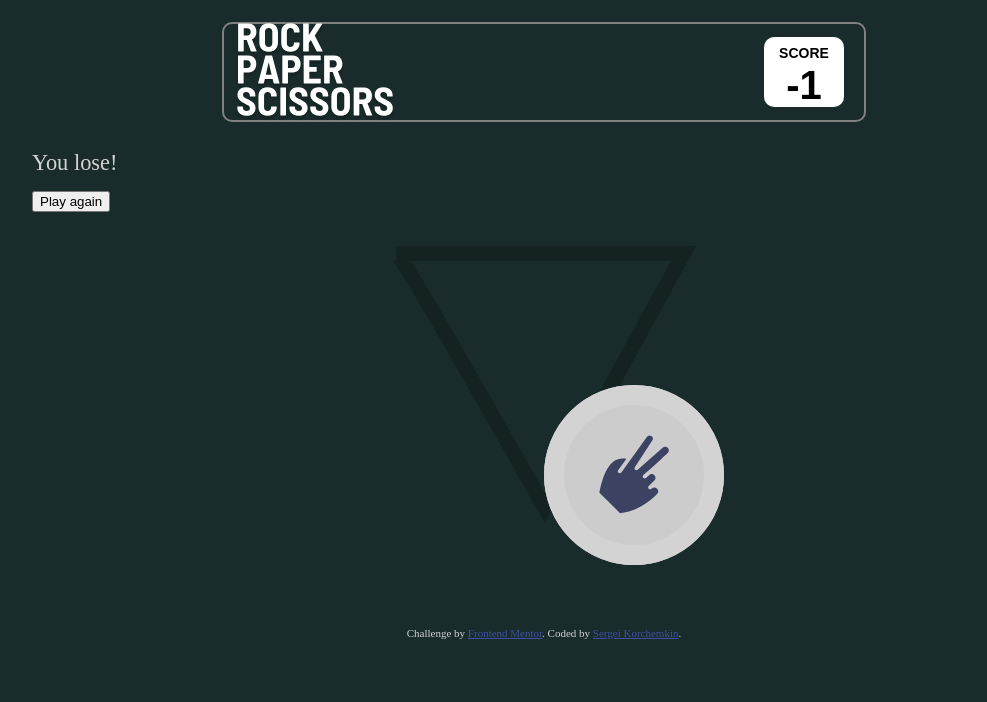
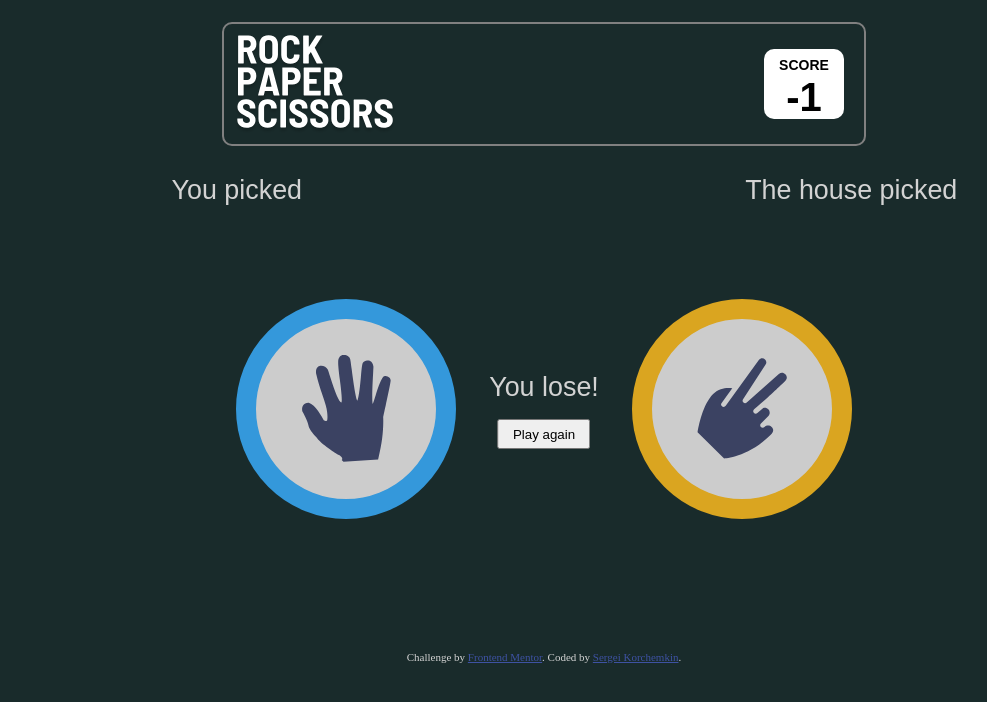
Before and after one commit to Alhxor/rock-paper-scissors, a React app: page / in a window 1280 px wide. Both pictures are taken after a click on the link 514 px from the left and 258 px from the top of the page. Shown: the whole page, without its empty margins (96-1083 px from the left). Built offline with nearby package versions, Linux system fonts and the light colour scheme.

Commit message:
Style game result page

```diff
--- a/src/components/App/App.css
+++ b/src/components/App/App.css
@@ -10,14 +10,14 @@ header {
     position: relative;
     min-width: 100px;
     width: 50vw;
-    height: 12vh;
+    height: 120px;
     margin: 1em auto;
     font-family: Arial;
     border-radius: 10px;
     border: 2px solid grey;
 }
 
-header::after {
+header::after, main::after {
     content: '';
     display: block;
     clear: both;
@@ -51,14 +51,3 @@ header::after {
     font-size: 40px;
     line-height: 1;
 }
-
-main {
-    position: relative;
-    background-position: center;
-    background-repeat: no-repeat;
-    min-width: 100px;
-    min-height: 50vh;
-    width: 80vw;
-    height: 60vh;
-    margin: 0 auto;
-}
--- a/src/components/App/App.js
+++ b/src/components/App/App.js
@@ -67,7 +67,7 @@ class App extends Component {
                     <div className='scoreNumber'>{score}</div>
                 </div>
             </header>
-            <main style={{backgroundImage: `url(${imgPath}bg-triangle.svg)`}}>
+            <main>
                 <Game
                     actions={ACTIONS}
                     imgPath={imgPath}
--- a/src/components/Choice/Choice.js
+++ b/src/components/Choice/Choice.js
@@ -1,10 +1,14 @@
 import React from 'react'
 
 export function Choice(props) {
-    const { className, image, onClick } = props;
-    return (
+    const { className, image, onClick, title } = props;
+    const header = (
+        <div className='label'>{title}</div>
+    )
+    return (<>
         <a className={className} onClick={() => onClick()}>
+            { title ? header : '' }
             <img src={image} />
         </a>
-    )
+    </>)
 }
--- a/src/components/Game/Game.css
+++ b/src/components/Game/Game.css
@@ -1,15 +1,10 @@
 .icon {
     display: inline-block;
-    position: absolute;
-    width: calc(60px + 10vmin);
-    height: calc(60px + 10vmin);
     background: #ccc;
     border-radius: 50%;
     border-width: 20px;
     border-style: solid;
     cursor: pointer;
-    left: 50%;
-    top: 50%;
 }
 
 .icon img {
@@ -21,17 +16,70 @@
     width: 50%;
 }
 
-.paper {
-    transform: translate(-120%, -120%);
-    border-color: #3498db;
+.result-layout {
+    position: relative;
+    /* margin-bottom: -20px; */
+    /* margin-top: 12em; */
 }
 
-.scissors {
-    transform: translate(20%, -120%);
-    border-color: goldenrod;
+.result-header::after {
+    content: '';
+    display: table;
+    clear: both;
 }
 
-.rock {
-    transform: translate(-50%, 0%);
-    border-color: crimson;
+.label {
+    text-align: center;
+    font-family: sans-serif;
+    font-size: 1.2em;
 }
+
+.float-left { float: left; }
+.float-right { float: right; }
+
+.w40 { width: 40%; }
+.w60px { width: 60px; }
+
+.blue-border { border-color: #3498db; }
+.yellow-border { border-color: goldenrod; }
+.red-border { border-color: crimson; }
+
+.normal {
+    width: calc(60px + 10vmin);
+    height: calc(60px + 10vmin);
+}
+
+.big {
+    width: calc(100px + 10vmin);
+    height: calc(100px + 10vmin);
+}
+
+.align-from-center {
+    position: absolute;
+    top: 50%;
+    left: 50%;
+}
+
+.center-middle { transform: translate(-50%, -50%); }
+
+.top-left { transform: translate(-120%, -120%); }
+.top-right { transform: translate(20%, -120%); }
+.bottom-center { transform: translate(-50%, 0%); }
+
+.left-middle { transform: translate(-140%, -50%); }
+.right-middle { transform: translate(40%, -50%); }
+
+button {
+    padding: 0.4em 1em;
+}
+
+.game {
+    position: relative;
+    background-position: center;
+    background-repeat: no-repeat;
+    min-width: 100px;
+    min-height: 50vh;
+    width: 80vw;
+    height: 60vh;
+    margin: 0 auto;
+}
--- a/src/components/Game/Game.js
+++ b/src/components/Game/Game.js
@@ -14,41 +14,63 @@ export function Game(props) {
         [ROCK]: `${imgPath}icon-rock.svg`
     }
 
-    const choices = (<>
+    const borderStyles = {
+        [PAPER]: 'blue-border',
+        [SCISSORS]: 'yellow-border',
+        [ROCK]: 'red-border'
+    }
+
+    const choices = (
+        <div
+            className='game'
+            style={{backgroundImage: `url(${imgPath}bg-triangle.svg)`}}
+        >
             <Choice
                 onClick={() => chooseAction(PAPER)}
-            className='icon paper'
+                className='icon normal align-from-center top-left blue-border'
                 image={images.PAPER}
             />
             <Choice
                 onClick={() => chooseAction(SCISSORS)}
-            className='icon scissors'
+                className='icon normal align-from-center top-right yellow-border'
                 image={images.SCISSORS}
             />
             <Choice
                 onClick={() => chooseAction(ROCK)}
-            className='icon rock'
+                className='icon normal align-from-center bottom-center red-border'
                 image={images.ROCK}
             />
-    </>)
+        </div>
+    )
 
-    const result = (<>
+    const result = (
+        <div className='game'>
+            <div className='result-layout'>
+                <div className='label w40 float-left'>You picked
+                </div>
+                <div className='label w40 column float-right'>The house picked</div>
+            </div>
+
             <Choice
             onClick={() => ''}
-            className='icon big'
+            className={`icon big align-from-center left-middle
+                ${borderStyles[playerAction]}`}
                 image={images[playerAction]}
                 />
 
-        <div className='winner'>{gameResult}</div>
+            <div className='label align-from-center center-middle'>
+                {gameResult}<br />
                 <button onClick={() => playAgain()}>Play again</button>
+            </div>
 
             <Choice
                 onClick={() => ''}
-            className='icon big'
+                className={`icon big align-from-center right-middle
+                            ${borderStyles[opponentAction]}`}
                 image={images[opponentAction]}
             />
-
-    </>)
+        </div>
+    )
 
     if (gameResult)
         return result
```
Lines whose indentation alone changed are shown as unchanged.
